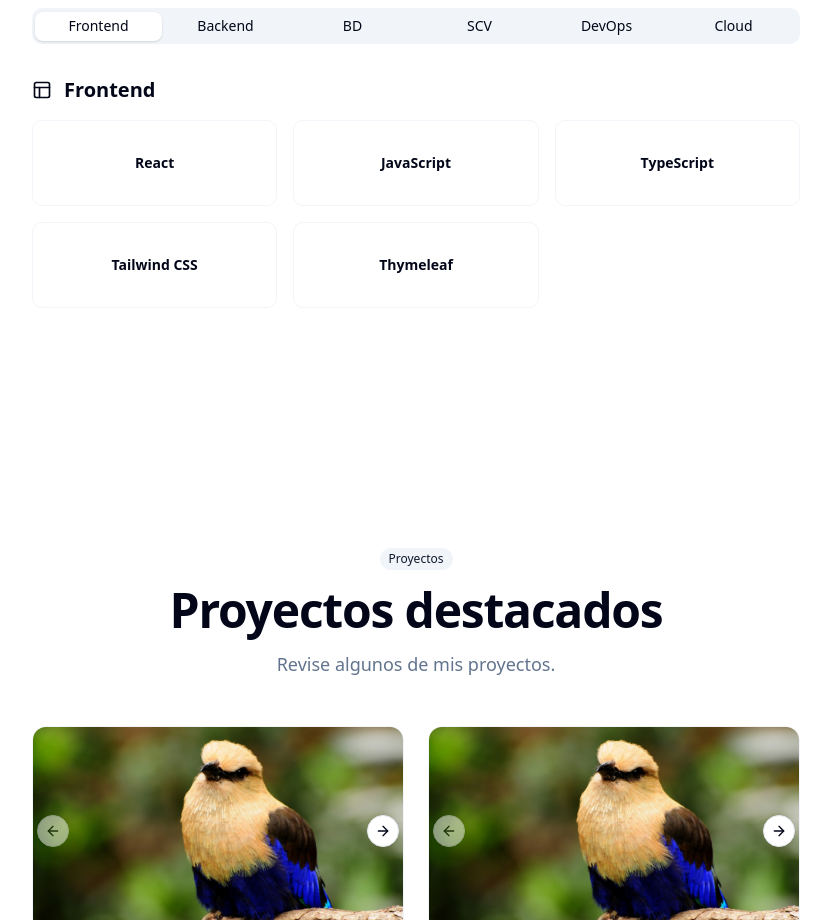
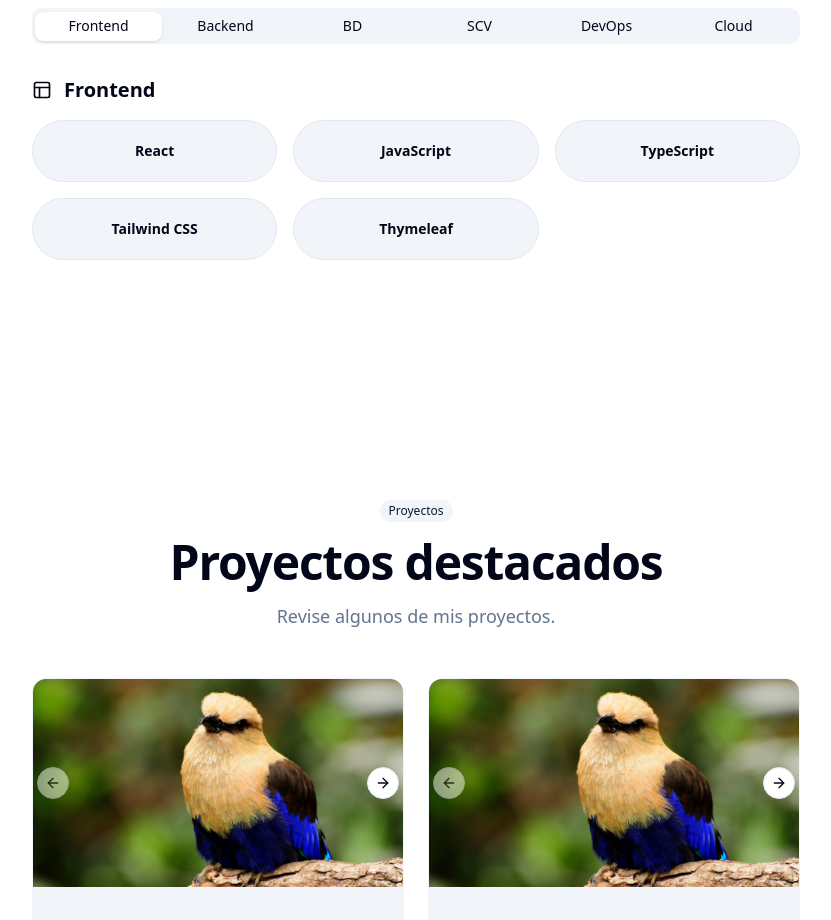
Before and after one commit to miguelalejnd/portafolio, a React (Vite) app: page / in a window 1280 px wide. Shown: the part 1860-2780 px from the top of the page, without its empty margins (224-1055 px from the left). Built offline with nearby package versions, Linux system fonts and the light colour scheme.

Commit message:
Skills: improve the pill style

```diff
--- a/src/components/skills.tsx
+++ b/src/components/skills.tsx
@@ -107,7 +107,7 @@ const Skills = () => {
                       {category.skills.map((skill, index) => (
                         <div
                           key={index}
-                          className="flex items-center justify-between p-4 border rounded-lg border-accent transition-all hover:border-primary/50"
+                          className="flex items-center justify-between p-1 border rounded-full bg-accent"
                         >
                           <div className="p-4 mx-auto">
                             <p className="font-semibold text-sm">{skill.name}</p>
```
